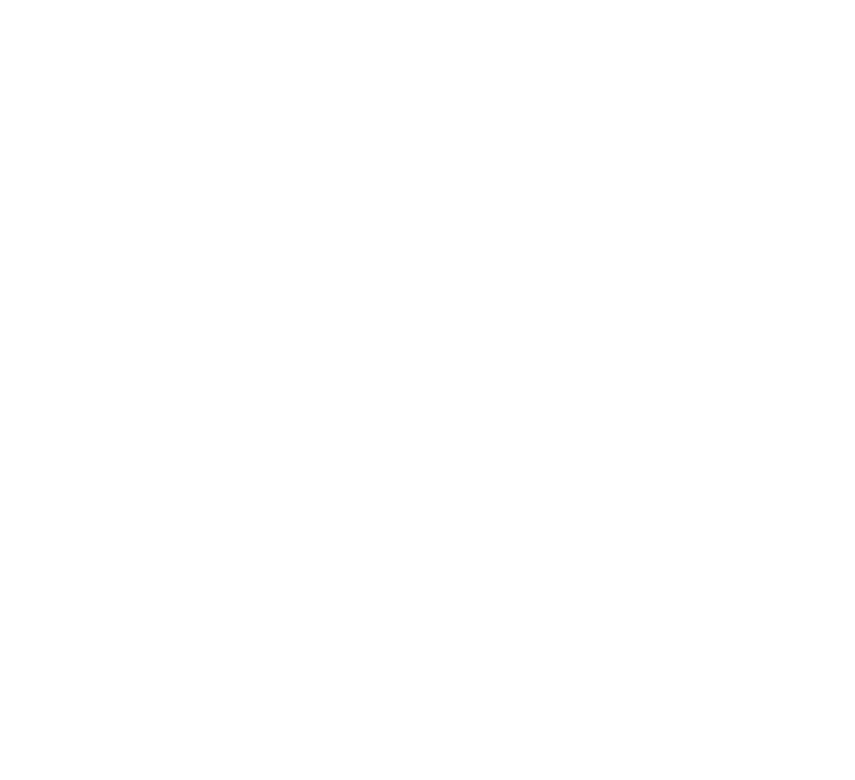
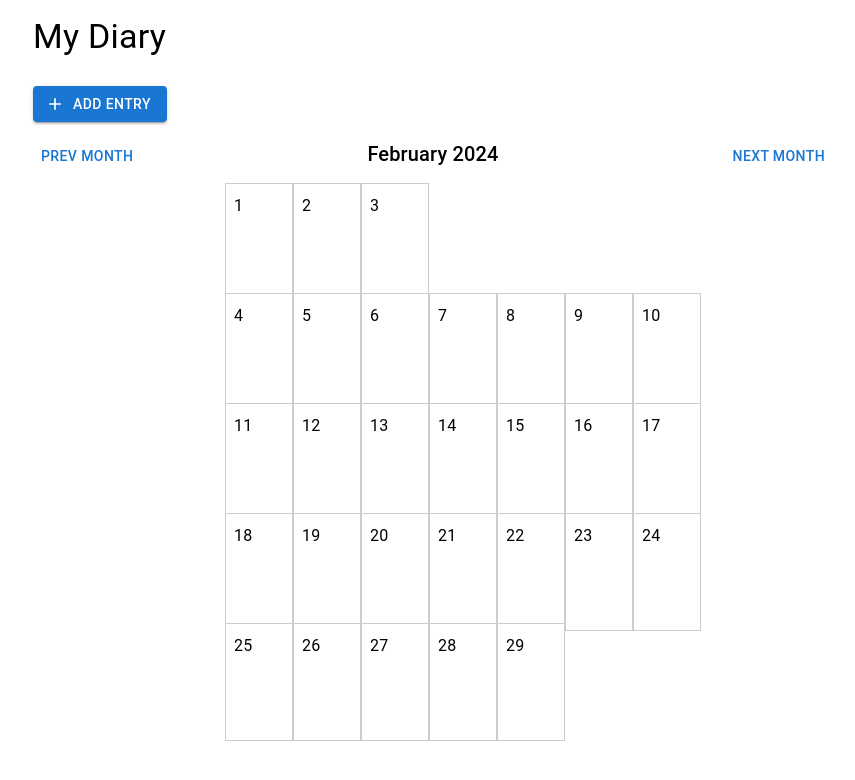
Before and after one commit to hs20180519/lovers-web-project, a React (Create React App) app in the folder front/: page /diary/posts in a window 1280 px wide. Before the commit this address had no page. Shown: the top 780 px of the page, without its empty margins (207-1062 px from the left). Built offline with nearby package versions, Linux system fonts and the light colour scheme.

Commit message:
:lipstick: Style: MyDiary Calendar form

```diff
--- a/front/package.json
+++ b/front/package.json
@@ -12,6 +12,7 @@
     "@testing-library/user-event": "^13.5.0",
     "axios": "^1.6.7",
     "bootstrap": "^5.3.2",
+    "date-fns": "^3.3.1",
     "react": "^18.2.0",
     "react-bootstrap": "^2.10.1",
     "react-dom": "^18.2.0",
--- a/front/src/App.js
+++ b/front/src/App.js
@@ -5,6 +5,7 @@
 import RegisterPage from "./pages/RegisterPage";
 import AccountBookPage from "./pages/AccountBookPage";
 import UserPage from "./pages/UserPage";
+import DiaryPage from "./pages/DiaryPage";
 
 function App() {
   return (
@@ -15,6 +16,7 @@
         <Route path="/auth/register" element={<RegisterPage />} />
         <Route path="/accountbook/posts" element={<AccountBookPage />} />
         <Route path="/account/users" element={<UserPage />} />
+        <Route path="/diary/posts" element={<DiaryPage />} />
       </Routes>
     </Router>
   );
--- a/front/src/pages/DiaryPage.js
+++ b/front/src/pages/DiaryPage.js
@@ -0,0 +1,219 @@
+import React, { useState } from "react";
+import {
+  Box,
+  Typography,
+  Button,
+  TextField,
+  Dialog,
+  DialogTitle,
+  DialogContent,
+  DialogActions,
+  Grid,
+} from "@mui/material";
+import AddIcon from "@mui/icons-material/Add";
+import {
+  format,
+  getDaysInMonth,
+  getDay,
+  isSameMonth,
+  startOfMonth,
+} from "date-fns";
+
+function App() {
+  const [selectedDate, setSelectedDate] = useState(new Date());
+  const [entries, setEntries] = useState([]);
+  const [dialogOpen, setDialogOpen] = useState(false);
+  const [title, setTitle] = useState("");
+  const [content, setContent] = useState("");
+  const [image, setImage] = useState("");
+
+  const handleDateChange = (e) => {
+    setSelectedDate(new Date(e.target.value));
+  };
+
+  const handleAddEntry = () => {
+    setSelectedDate(new Date());
+    setTitle("");
+    setContent("");
+    setImage("");
+    setDialogOpen(true);
+  };
+
+  const handleSaveEntry = () => {
+    const newEntry = { date: selectedDate, title, content, image };
+    setEntries([...entries, newEntry]);
+    setDialogOpen(false);
+  };
+
+  const handleEditEntry = (entryIndex) => {
+    const { date, title, content, image } = entries[entryIndex];
+    setSelectedDate(date);
+    setTitle(title);
+    setContent(content);
+    setImage(image);
+    setDialogOpen(true);
+  };
+
+  const handlePrevMonth = () => {
+    setSelectedDate((prevDate) => {
+      const newDate = new Date(prevDate);
+      newDate.setMonth(newDate.getMonth() - 1);
+      return newDate;
+    });
+  };
+
+  const handleNextMonth = () => {
+    setSelectedDate((prevDate) => {
+      const newDate = new Date(prevDate);
+      newDate.setMonth(newDate.getMonth() + 1);
+      return newDate;
+    });
+  };
+
+  const daysInMonth = getDaysInMonth(selectedDate);
+  const firstDayOfMonth = getDay(startOfMonth(selectedDate));
+
+  const renderCalendar = () => {
+    const calendar = [];
+    let day = 1;
+
+    for (let i = 0; i < 6; i++) {
+      const week = [];
+
+      for (let j = 0; j < 7; j++) {
+        if (i === 0 && j < firstDayOfMonth) {
+          week.push(<Box key={j}></Box>);
+        } else if (day <= daysInMonth) {
+          const date = new Date(
+            selectedDate.getFullYear(),
+            selectedDate.getMonth(),
+            day,
+          );
+          week.push(
+            <Box
+              key={j}
+              sx={{
+                border: "1px solid #ccc",
+                p: 1,
+                minHeight: 100,
+                minWidth: 50,
+                backgroundColor: day <= daysInMonth ? "#fff" : "#f0f0f0", // 일정이 있는 날짜와 없는 날짜를 시각적으로 구분
+              }}
+            >
+              <Typography variant="subtitle1">{day}</Typography>
+              {entries
+                .filter(
+                  (entry) =>
+                    isSameMonth(entry.date, selectedDate) &&
+                    entry.date.getDate() === day,
+                )
+                .map((entry, index) => (
+                  <Box key={index}>
+                    <Typography variant="h6">{entry.title}</Typography>
+                    {entry.image && (
+                      <img
+                        src={entry.image}
+                        alt="diary"
+                        style={{ maxWidth: "100%", marginTop: 2 }}
+                      />
+                    )}
+                    <Button
+                      onClick={() => handleEditEntry(index)}
+                      sx={{ marginTop: 1 }}
+                    >
+                      Edit
+                    </Button>
+                  </Box>
+                ))}
+            </Box>,
+          );
+          day++;
+        } else {
+          week.push(<Box key={j}></Box>);
+        }
+      }
+
+      calendar.push(
+        <Grid container spacing={1} key={i}>
+          {week}
+        </Grid>,
+      );
+    }
+
+    return calendar;
+  };
+
+  return (
+    <Box sx={{ maxWidth: 800, margin: "auto", padding: 2 }}>
+      <Typography variant="h4" gutterBottom>
+        My Diary
+      </Typography>
+      <Button
+        variant="contained"
+        startIcon={<AddIcon />}
+        onClick={handleAddEntry}
+        sx={{ marginBottom: 2, marginTop: 2 }}
+      >
+        Add Entry
+      </Button>
+      <Box
+        sx={{
+          display: "flex",
+          justifyContent: "space-between",
+          marginBottom: 2,
+        }}
+      >
+        <Button onClick={handlePrevMonth}>Prev Month</Button>
+        <Typography variant="h6">
+          {format(selectedDate, "MMMM yyyy")}
+        </Typography>
+        <Button onClick={handleNextMonth}>Next Month</Button>
+      </Box>
+      <Box sx={{ marginLeft: "200px" }}>{renderCalendar()}</Box>
+      <Dialog open={dialogOpen} onClose={() => setDialogOpen(false)}>
+        <DialogTitle>Add Entry</DialogTitle>
+        <DialogContent>
+          <TextField
+            type="date"
+            label="Date"
+            value={format(selectedDate, "yyyy-MM-dd")}
+            onChange={handleDateChange}
+            sx={{ marginBottom: 2 }}
+            fullWidth
+          />
+          <TextField
+            label="Title"
+            fullWidth
+            value={title}
+            onChange={(e) => setTitle(e.target.value)}
+            sx={{ marginBottom: 2 }}
+          />
+          <TextField
+            label="Content"
+            fullWidth
+            multiline
+            rows={4}
+            value={content}
+            onChange={(e) => setContent(e.target.value)}
+            sx={{ marginBottom: 2 }}
+          />
+          <TextField
+            label="Image URL"
+            fullWidth
+            value={image}
+            onChange={(e) => setImage(e.target.value)}
+            sx={{ marginBottom: 2 }}
+          />
+        </DialogContent>
+        <DialogActions>
+          <Button onClick={() => setDialogOpen(false)}>Cancel</Button>
+          <Button onClick={handleSaveEntry} variant="contained">
+            Save
+          </Button>
+        </DialogActions>
+      </Dialog>
+    </Box>
+  );
+}
+
+export default App;
```
Also changed, not shown: 1 other file (tests, documents, lock files or other folders).
